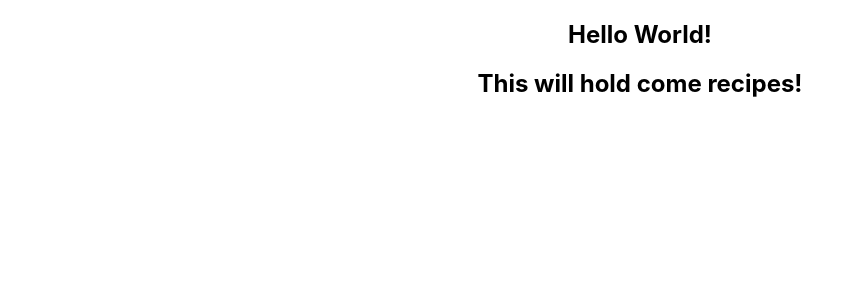
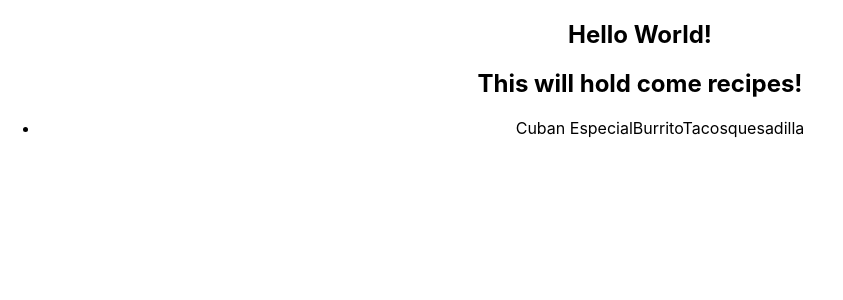
Before and after one commit to CodyBonsma/fam-recipes, a React (Create React App) app in the folder client/: page / in a window 1280 px wide. Shown: the top 300 px of the page, without its empty margins (0-843 px from the left). Built offline with nearby package versions, Linux system fonts and the light colour scheme; the HTML template or start-up script is replaced by a standard one.

Commit message:
setup complete

```diff
--- a/client/src/components/test.jsx
+++ b/client/src/components/test.jsx
@@ -1,11 +1,27 @@
-import React from 'react';
+import React from "react";
 
 const test = () => {
-    return (
-        <div>
-            <h2>This will hold come recipes!</h2>
-        </div>
-    );
+  const meals = [
+    {
+      apps: "Chips n queso",
+      entree: ["Cuban Especial", "Burrito", "Tacos", "quesadilla"],
+      side: "plantains",
+      desert: "ice-cream",
+    },
+  ];
+  return (
+    <div>
+      <h2>This will hold come recipes!</h2>
+
+      {meals.map((food) => {
+        return (
+          <ul>
+            <li>{food.entree}</li>
+          </ul>
+        );
+      })}
+    </div>
+  );
 };
 
 export default test;
```
